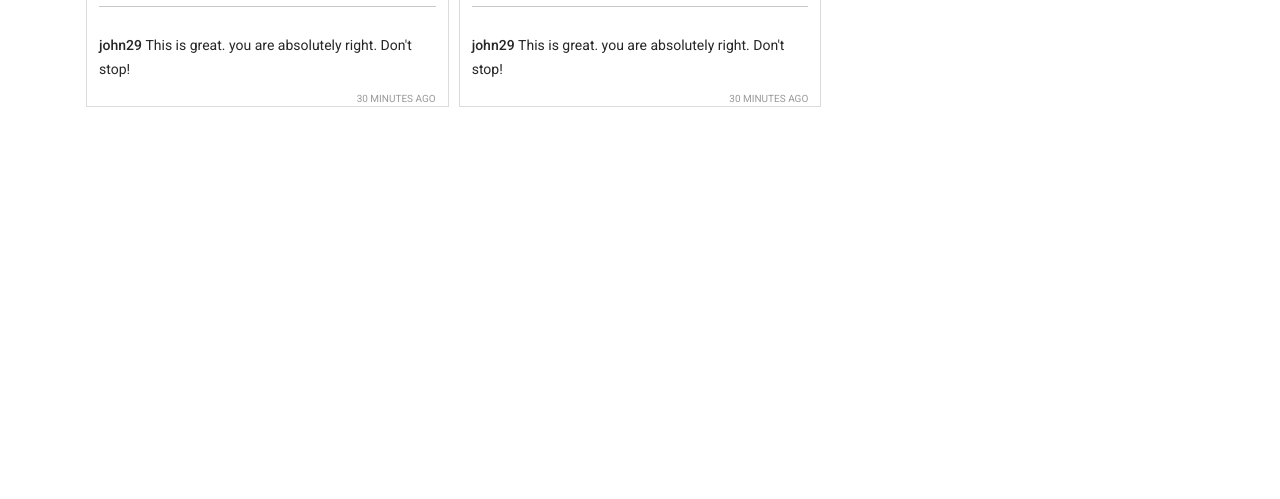
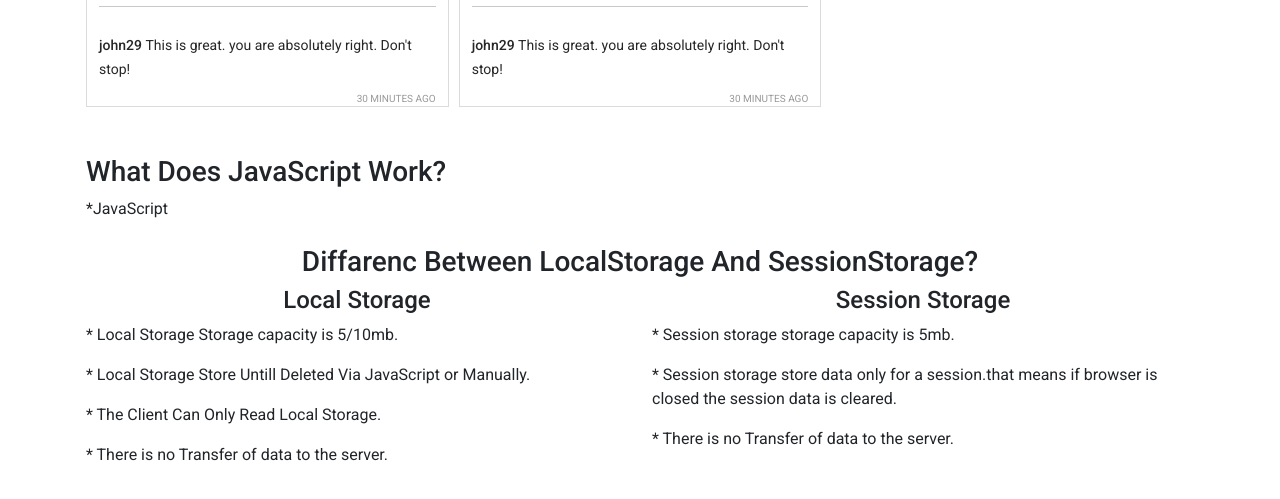
Before and after one commit to mowuj/inista-shohor, a plain HTML site: page index.html in a window 1280 px wide. Shown: the part 1425-1924 px from the top of the page. Before the commit the page ends 1548 px from the top, so only its background shows below. Drawn offline with nearby package versions, Linux system fonts and the light colour scheme.

Commit message:
Difference between LocalStorage and SessionStroage

```diff
--- a/index.html
+++ b/index.html
@@ -76,6 +76,27 @@
             <div id="reported">
                 <h1>Reported posts</h1>
             </div>
+            <section class="my-5">
+                <h3>What Does JavaScript Work?</h3>
+                <p>*JavaScript </p>
+
+                <div class="row my-4">
+                    <h3 class="text-center">Diffarenc Between LocalStorage And SessionStorage?</h3>
+                    <div class="col-md-6">
+                        <h4 class="text-center">Local Storage</h4>
+                        <p>* Local Storage Storage capacity is 5/10mb.</p>
+                        <p>* Local Storage Store Untill Deleted Via JavaScript or Manually.</p>
+                        <p>* The Client Can Only Read Local Storage.</p>
+                        <p>* There is no Transfer of data to the server.</p>
+                    </div>
+                    <div class="col-md-6">
+                        <h4 class="text-center">Session Storage</h4>
+                        <p>* Session storage storage capacity is 5mb.</p>
+                        <p>* Session storage store data only for a session.that means if browser is closed the session data is cleared.</p>
+                        <p>* There is no Transfer of data to the server.</p>
+                    </div>
+                </div>
+            </section>
         </main>
         <footer></footer>
 
```
